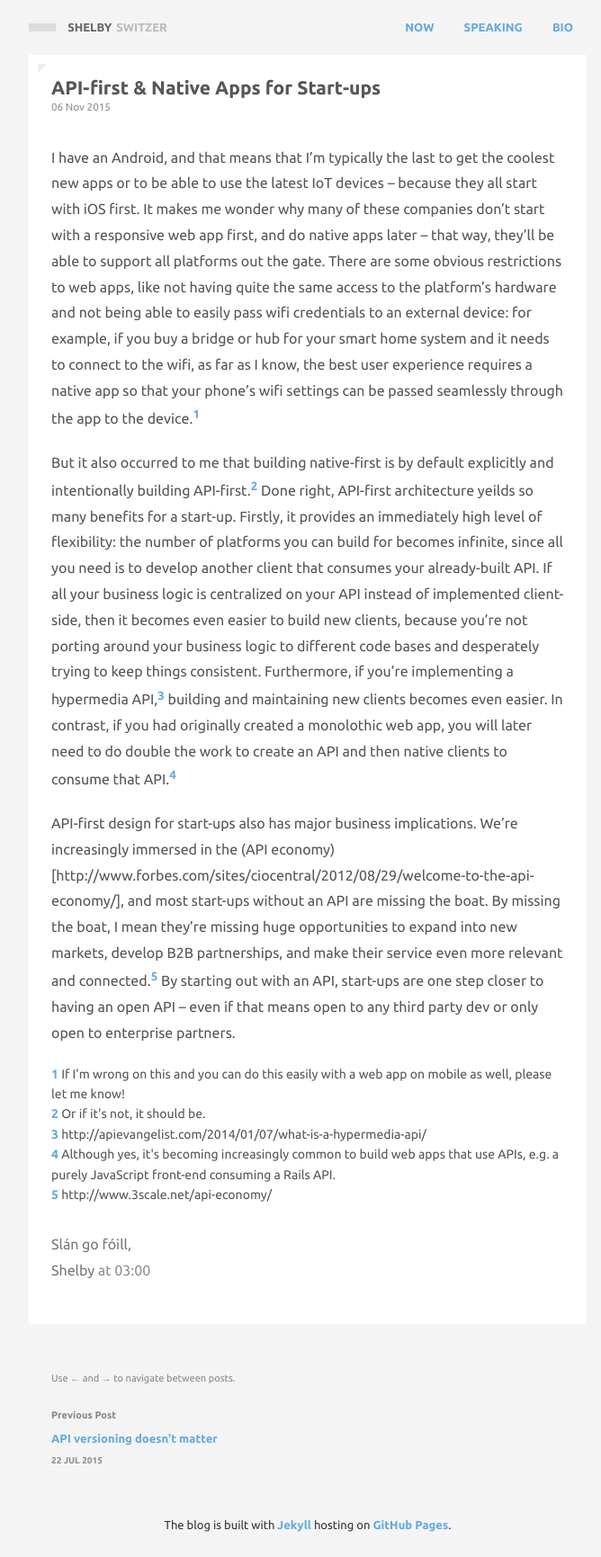
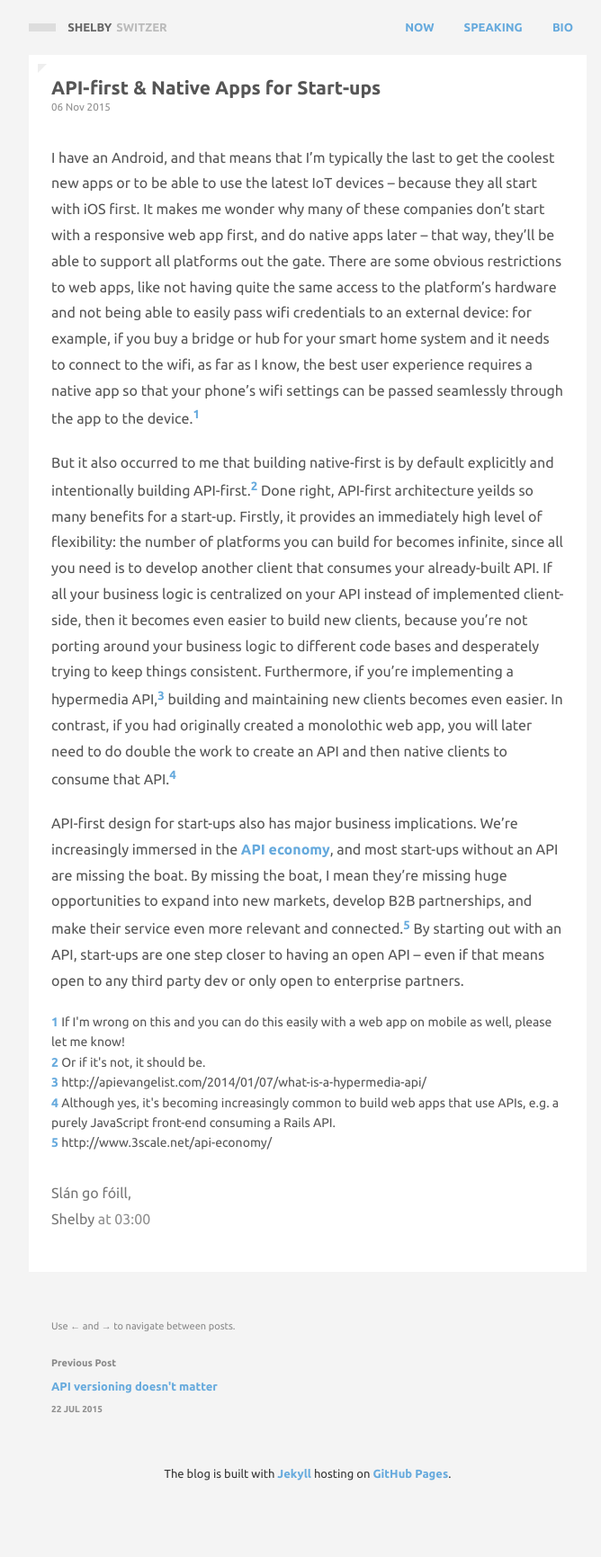
Before and after one commit to switzersc/switzersc.github.io, a Jekyll site: the page built from _posts/2015-11-05-api-first-and-native-apps.md, in a window 1280 px wide. Shown: the whole page at 90% size, without its empty margins (298-966 px from the left). Built offline with Jekyll 4.4.1, drawn with Linux system fonts in a browser that asks for light colours; Markdown is read by kramdown in place of the engine named in the settings; comment, search, counter and statistics services are not loaded; after the commit the page ends 1673 px from its top, so only the background shows below that.

Commit message:
fix markdown link

```diff
--- a/_posts/2015-11-05-api-first-and-native-apps.md
+++ b/_posts/2015-11-05-api-first-and-native-apps.md
@@ -8,7 +8,7 @@ I have an Android, and that means that I'm typically the last to get the coolest
 
 But it also occurred to me that building native-first is by default explicitly and intentionally building API-first.<a href="#footnote2" name="footnote2anc"><sup>2</sup></a> Done right, API-first architecture yeilds so many benefits for a start-up. Firstly, it provides an immediately high level of flexibility: the number of platforms you can build for becomes infinite, since all you need is to develop another client that consumes your already-built API. If all your business logic is centralized on your API instead of implemented client-side, then it becomes even easier to build new clients, because you're not porting around your business logic to different code bases and desperately trying to keep things consistent.  Furthermore, if you're implementing a hypermedia API,<a href="#footnote3" name="footnote3anc"><sup>3</sup></a> building and maintaining new clients becomes even easier. In contrast, if you had originally created a monolothic web app, you will later need to do double the work to create an API and then native clients to consume that API.<a href="#footnote4" name="footnote4anc"><sup>4</sup></a>
 
-API-first design for start-ups also has major business implications. We're increasingly immersed in the (API economy)[http://www.forbes.com/sites/ciocentral/2012/08/29/welcome-to-the-api-economy/], and most start-ups without an API are missing the boat. By missing the boat, I mean they're missing huge opportunities to expand into new markets, develop B2B partnerships, and make their service even more relevant and connected.<a href="#footnote5" name="footnote5anc"><sup>5</sup></a> By starting out with an API, start-ups are one step closer to having an open API -- even if that means open to any third party dev or only open to enterprise partners.
+API-first design for start-ups also has major business implications. We're increasingly immersed in the [API economy](http://www.forbes.com/sites/ciocentral/2012/08/29/welcome-to-the-api-economy/), and most start-ups without an API are missing the boat. By missing the boat, I mean they're missing huge opportunities to expand into new markets, develop B2B partnerships, and make their service even more relevant and connected.<a href="#footnote5" name="footnote5anc"><sup>5</sup></a> By starting out with an API, start-ups are one step closer to having an open API -- even if that means open to any third party dev or only open to enterprise partners.
 
 
 <div class="footnote-block"></div>
```
